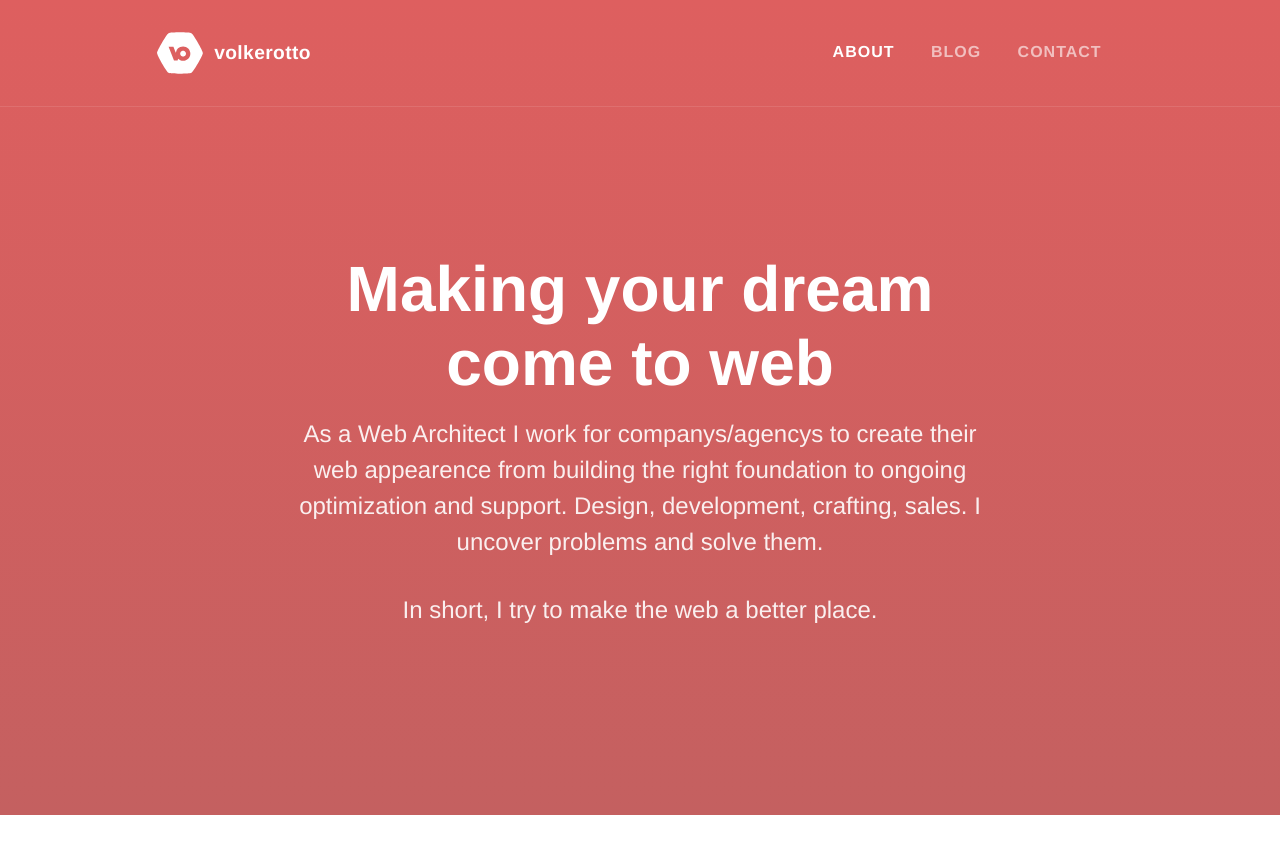
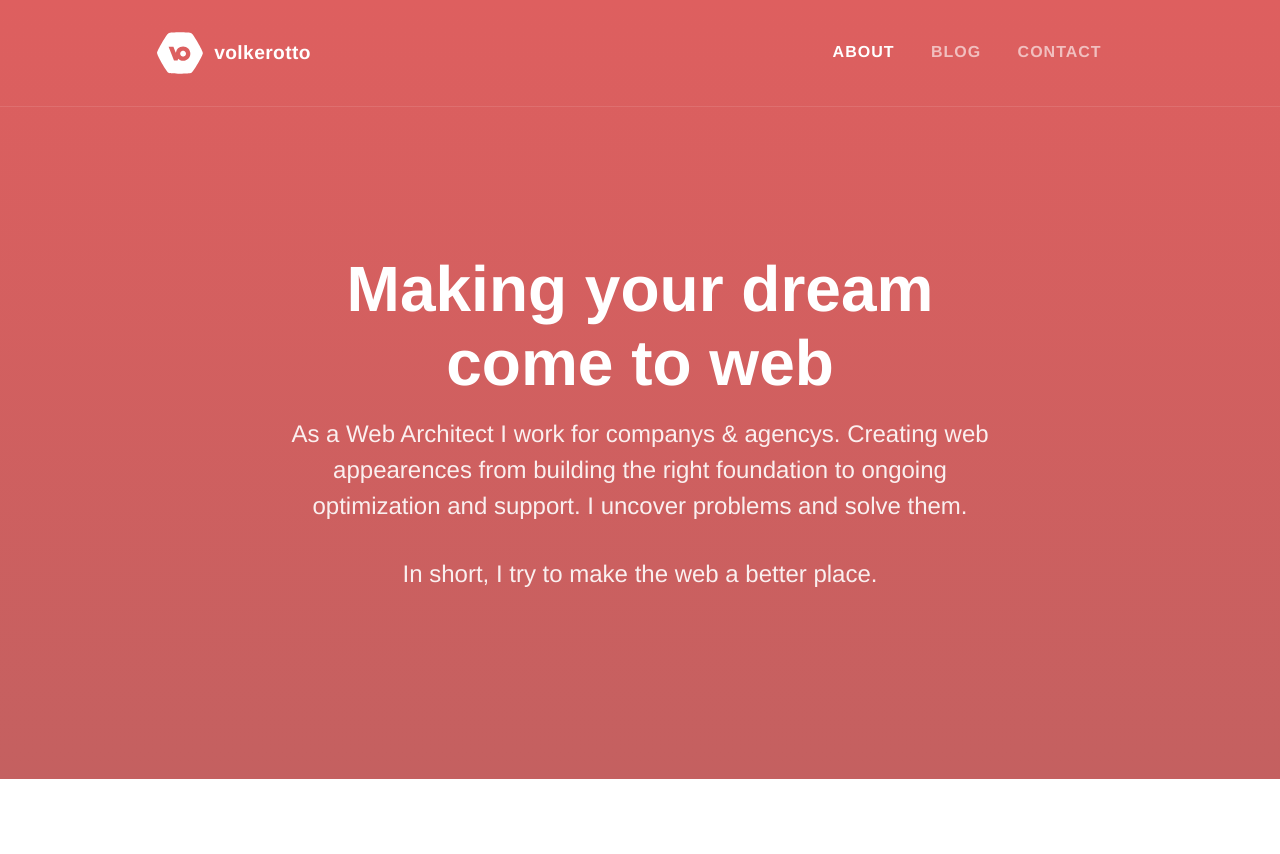
Before and after one commit to l4ci/l4ci.github.io, a Jekyll site: the page built from index.html, in a window 1280 px wide and 900 px high. Shown: the top 854 px of the window. Built offline with Jekyll 4.4.1, drawn with Linux system fonts in a browser that asks for light colours; nearby versions of some CDN libraries; Markdown is read by kramdown in place of the engine named in the settings; the list of posts is cut into pages by our own code; some of the changed text lies outside the part shown.

Commit message:
smaller typos

```diff
--- a/_layouts/post.html
+++ b/_layouts/post.html
@@ -36,7 +36,11 @@
     <div class="container">
       <ul>
         <li><a href="{{ site.url }}/blog" class="backToBlog"> <i class="fa fa-list-ul"></i> Back</a></li>
-        <li><a href="blogpost.html">Nächster Blogpost:</a></li>
+        {% if page.previous.url %}
+          <li><a href="{{page.previous.url}}" title="Previous Post: {{page.previous.title}}">Previous Post: {{page.previous.title}}</a></li>
+        {% else if page.next.url %}
+          <li><a href="{{page.next.url}}" title="Next Post:{{page.next.title}}">Next Post: {{page.next.title}}</a></li>
+        {% endif %}
       </ul>
     </div><!-- .container -->
   </div><!-- .blogControl -->
--- a/blog/index.html
+++ b/blog/index.html
@@ -7,7 +7,9 @@
     <div class="row">
       <div class="col">
         <h1>Blog</h1>
-        <p class="lead">The place where I share my thoughts about design, code, freelancing and life.</p>
+        <p class="lead">
+          The place where I share my thoughts or interesting links about design, code, freelancing, projects and life.
+        </p>
       </div><!-- .col -->
     </div><!-- .row -->
   </div><!--.container-->
--- a/index.html
+++ b/index.html
@@ -7,7 +7,7 @@
     <div class="row">
       <div class="col">
         <h1>Making your dream<br> come to web</h1>
-        <p class="lead">As a Web Architect I work for companys/agencys to create their web appearence from building the right foundation to ongoing optimization and support. Design, development, crafting, sales. I uncover problems and solve them.</p>
+        <p class="lead">As a Web Architect I work for companys &amp; agencys. Creating web appearences from building the right foundation to ongoing optimization and support. I uncover problems and solve them.</p>
         <p class="lead">In short, I try to make the web a better place.</p>
       </div><!-- .col -->
     </div><!-- .row -->
@@ -85,7 +85,7 @@
 
       <div class="row row--centered">
           <div class="col-75 text-center">
-              <h2 class="">Let's talk</h2>
+              <h2>Let's talk</h2>
               <p class="lead">
                 I would love to chat with you. I live in Hamburg, Germany GMT+1 timezone. Drop me a line and I'll get back to you in no time.
               </p>
```
Also changed, not shown: other parts of index.html (+1 -1 lines).
